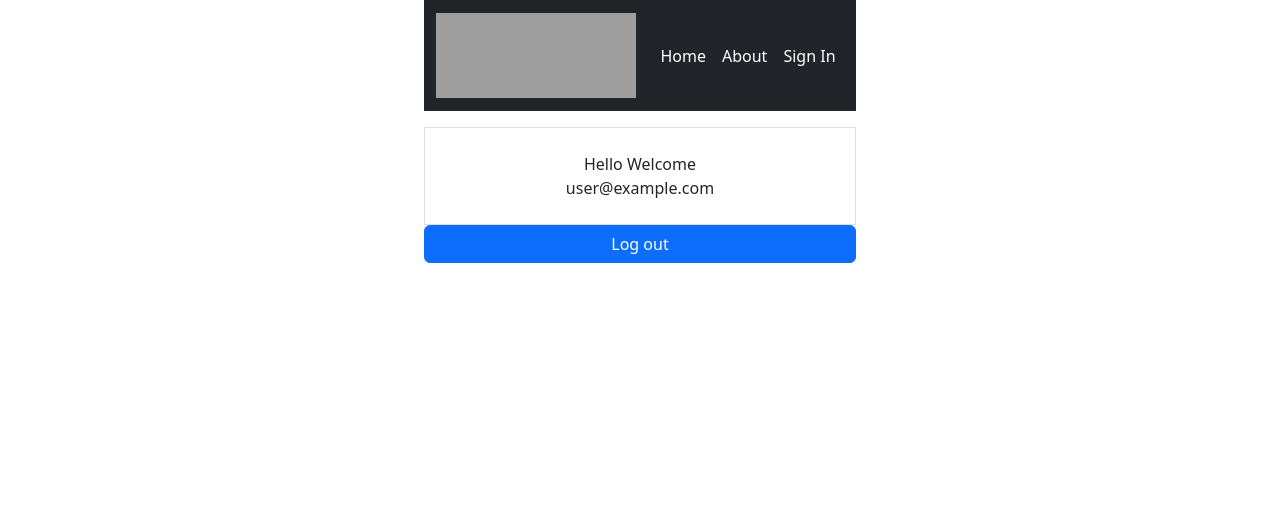
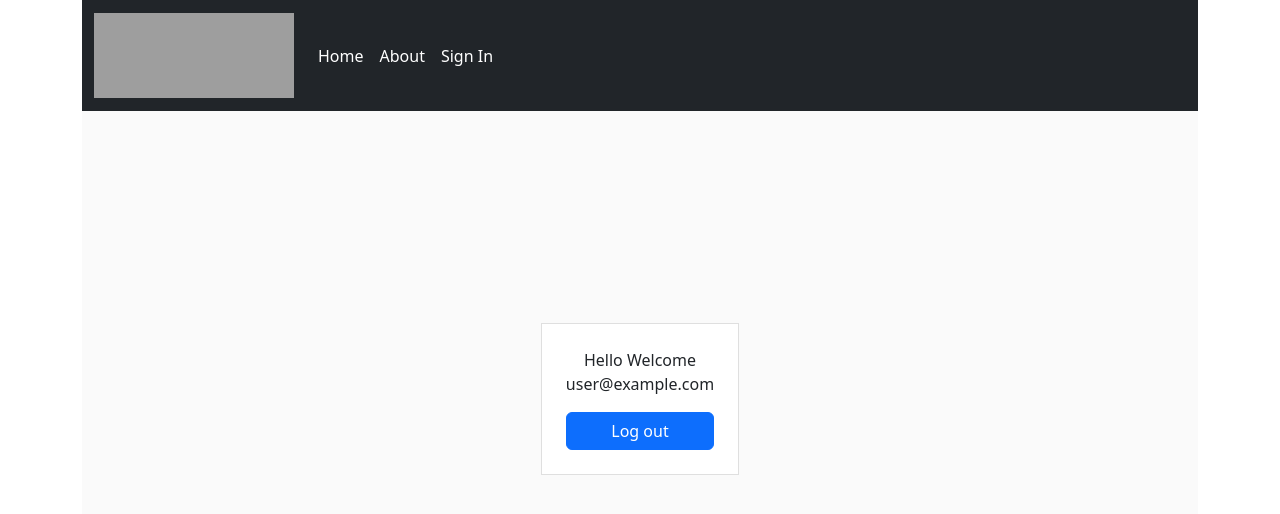
Before and after one commit to Venkat5452/MetrBooking, a React (Create React App) app: page /Loggedin in a window 1280 px wide. Shown: the top 514 px of the page. Built offline with nearby package versions, Linux system fonts and the light colour scheme; no server answers; sample sign-in values are in the browser's storage; grey boxes are pictures that could not be loaded.

Commit message:
Commit arrange

```diff
--- a/src/App.css
+++ b/src/App.css
@@ -7,14 +7,7 @@ a {
   text-decoration: none;
 }
 
-body {
-  background-color: #fafafa;
-  display: flex;
-  justify-content: center;
-  align-content: center;
-  height: 100vh;
-  align-items: center;
-}
+
 
 .box {
   border: 1px solid #dfdfdf;
--- a/src/components/Home.js
+++ b/src/components/Home.js
@@ -8,7 +8,7 @@ const images = [
 
 function Home() {
     return(
-        <div>
+        <div className="container-fluid">
             <SimpleImageSlider
                 width={896}
                 height={504}
@@ -16,7 +16,7 @@ function Home() {
                 showBullets={true}
                 showNavs={true}
             />
-            <h1 className="text-center mt-5">Metro Network Map</h1>
+            <h1 className="text-center mt-5 container-fluid">Metro Network Map</h1>
             <hr
                 style={{
                     background: 'black',
--- a/src/components/Loggedin.js
+++ b/src/components/Loggedin.js
@@ -15,15 +15,17 @@ function Loggedin() {
     };
     return (
       <>
-        <div className="p-4 box mt-3 text-center">
+      <div className='pp'>
+        <div className="p-4 box mt-3 text-center ">
           Hello Welcome <br />
           {user && user.email}
-        </div>
-        <div className="d-grid gap-2">
+        <div className="d-grid gap-2 mt-3">
           <Button variant="primary" onClick={handleLogout}>
             Log out
           </Button>
         </div>
+       </div>
+      </div>
       </>
     );
   };
--- /dev/null
+++ b/src/components/Login.css
@@ -0,0 +1,8 @@
+.pp {
+    background-color: #fafafa;
+    display: flex;
+    justify-content: center;
+    align-content: center;
+    height: 70vh;
+    align-items: center;
+  }
--- a/src/components/Login.js
+++ b/src/components/Login.js
@@ -4,7 +4,7 @@ import { Form, Alert } from "react-bootstrap";
 import { Button } from "react-bootstrap";
 import GoogleButton from "react-google-button";
 import { useUserAuth } from "../Context/UserAuthContext";
-
+import './Login.css';
 const Login = () => {
   const [email, setEmail] = useState("");
   const [password, setPassword] = useState("");
@@ -35,6 +35,7 @@ const Login = () => {
 
   return (
     <>
+    <div className="pp">
       <div className="p-4 box">
         <h2 className="mb-3">Firebase Auth Login</h2>
         {error && <Alert variant="danger">{error}</Alert>}
@@ -76,10 +77,11 @@ const Login = () => {
             </Button>
           </div>
           </Link>
-      </div>
-      <div className="p-4 box mt-3 text-center">
+          <div className="p-4 box text-center">
         Don't have an account? <Link to="/Signup">Sign up</Link>
       </div>
+      </div>
+    </div>
     </>
   );
 };
--- a/src/components/PhoneSignUp.js
+++ b/src/components/PhoneSignUp.js
@@ -45,6 +45,7 @@ function PhoneSignUp() {
     }
   return (
     <>
+    <div className="pp">
       <div className="p-4 box">
         <h2 className="mb-3">Firebase Phone Authentication</h2>
         {error && <Alert variant="danger">{error}</Alert>}
@@ -82,6 +83,7 @@ function PhoneSignUp() {
           </div>
           </Form>
           </div>
+        </div>
         </>
   )
 }
--- a/src/components/Signup.js
+++ b/src/components/Signup.js
@@ -24,6 +24,7 @@ const Signup = () => {
 
   return (
     <>
+    <div  className="pp">
       <div className="p-4 box">
         <h2 className="mb-3">Firebase Auth Signup</h2>
         {error && <Alert variant="danger">{error}</Alert>}
@@ -50,9 +51,10 @@ const Signup = () => {
             </Button>
           </div>
         </Form>
+        <div className="p-4 box mt-3 text-center">
+        Already have an account? <Link to="/Login">Log In</Link>
+        </div>
       </div>
-      <div className="p-4 box mt-3 text-center">
-        Already have an account? <Link to="/Login">Log In</Link>
       </div>
     </>
   );
```
